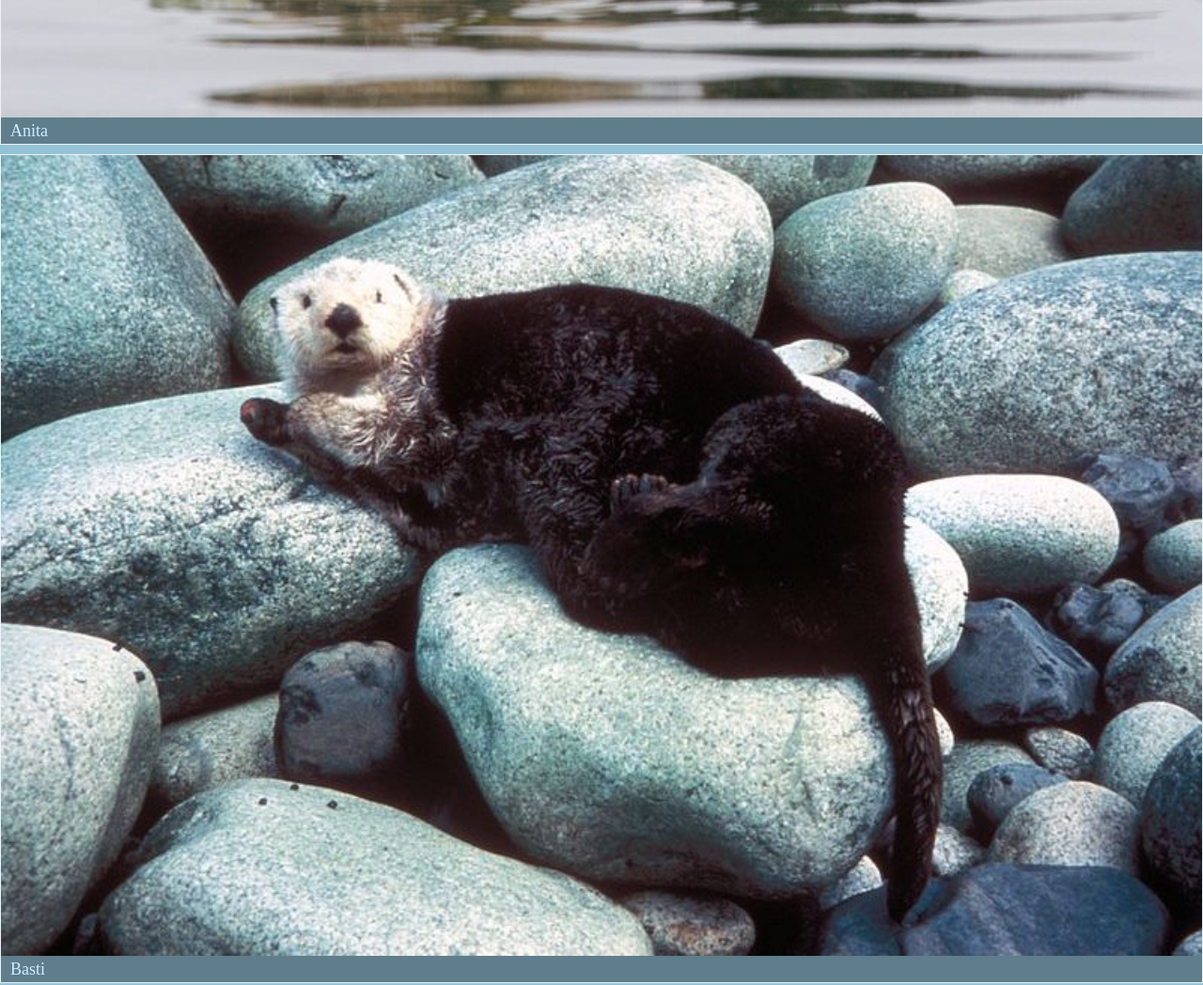
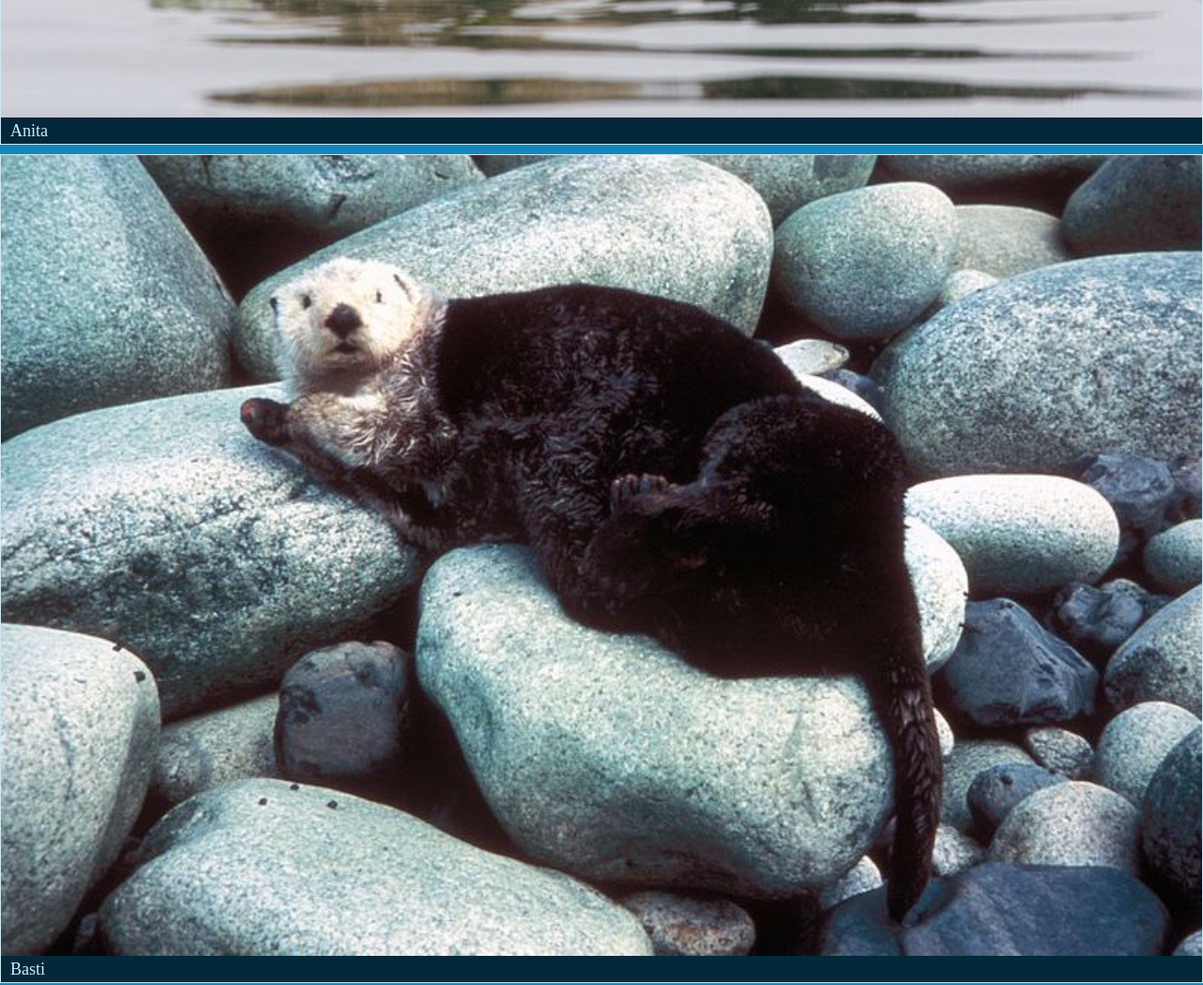
Before and after one commit to katihoffmann/ottergram, a plain HTML site: page index.html in a window 1280 px wide. Shown: the part 820-1868 px from the top of the page at 94% size. Drawn offline with nearby package versions, Linux system fonts and the light colour scheme; a web font is replaced by a local one.

Commit message:
changed colors

```diff
--- a/stylesheets/styles.css
+++ b/stylesheets/styles.css
@@ -11,7 +11,7 @@
 
 body{
   font-size: 10px;
-  background: rgb(149, 194, 215);
+  background: rgb(19, 135, 188);
 }
 
 a{
@@ -53,7 +53,7 @@ a{
   margin: 0;
   padding: 4px 10px;
 
-  background: rgb(96, 125, 139);
+  background: rgb(3, 40, 57);
   color: rgb(202, 238, 255);
 
   font-size: 18px;
```
Also changed, not shown: stylesheets/fonts/Airstream-webfont.ttf (added), stylesheets/fonts/Airstream-webfont.woff (added), stylesheets/fonts/LAKESHOR-webfont.ttf (added), stylesheets/fonts/LAKESHOR-webfont.woff (added), 4 other files.
